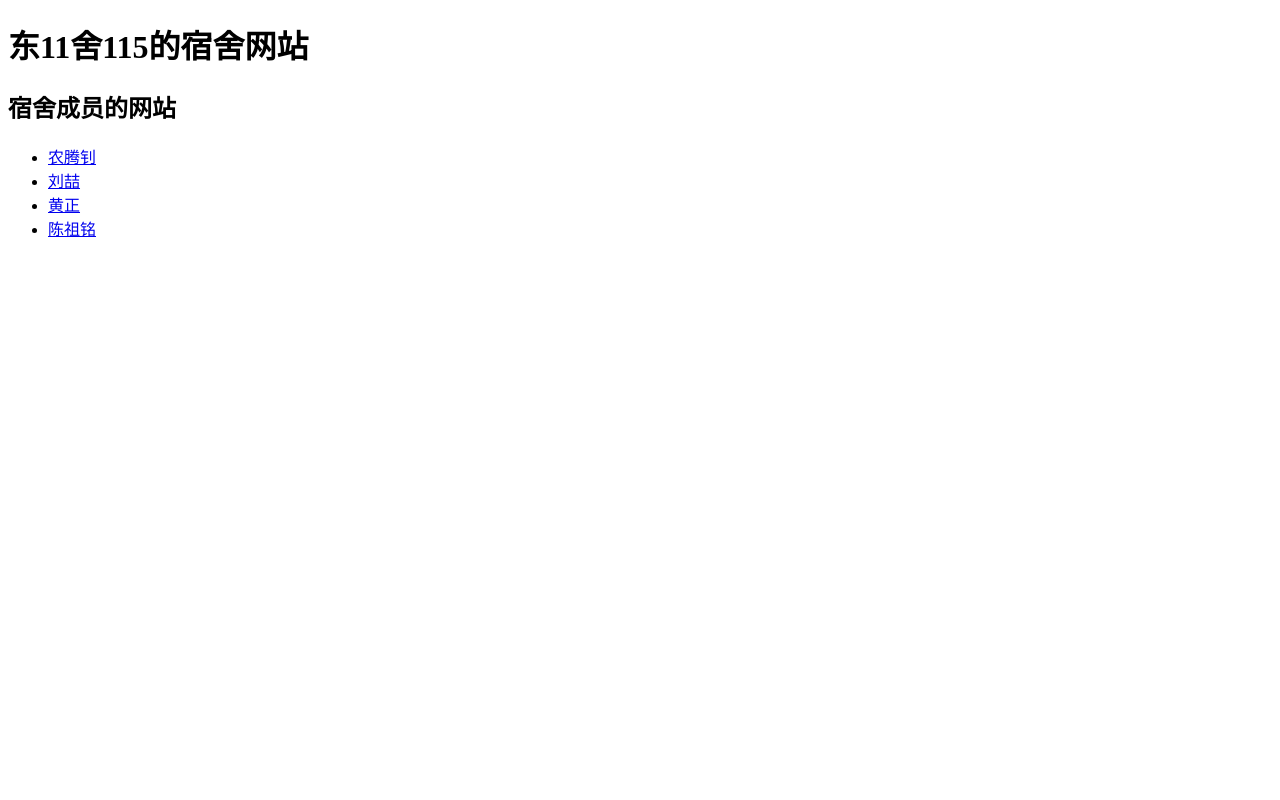
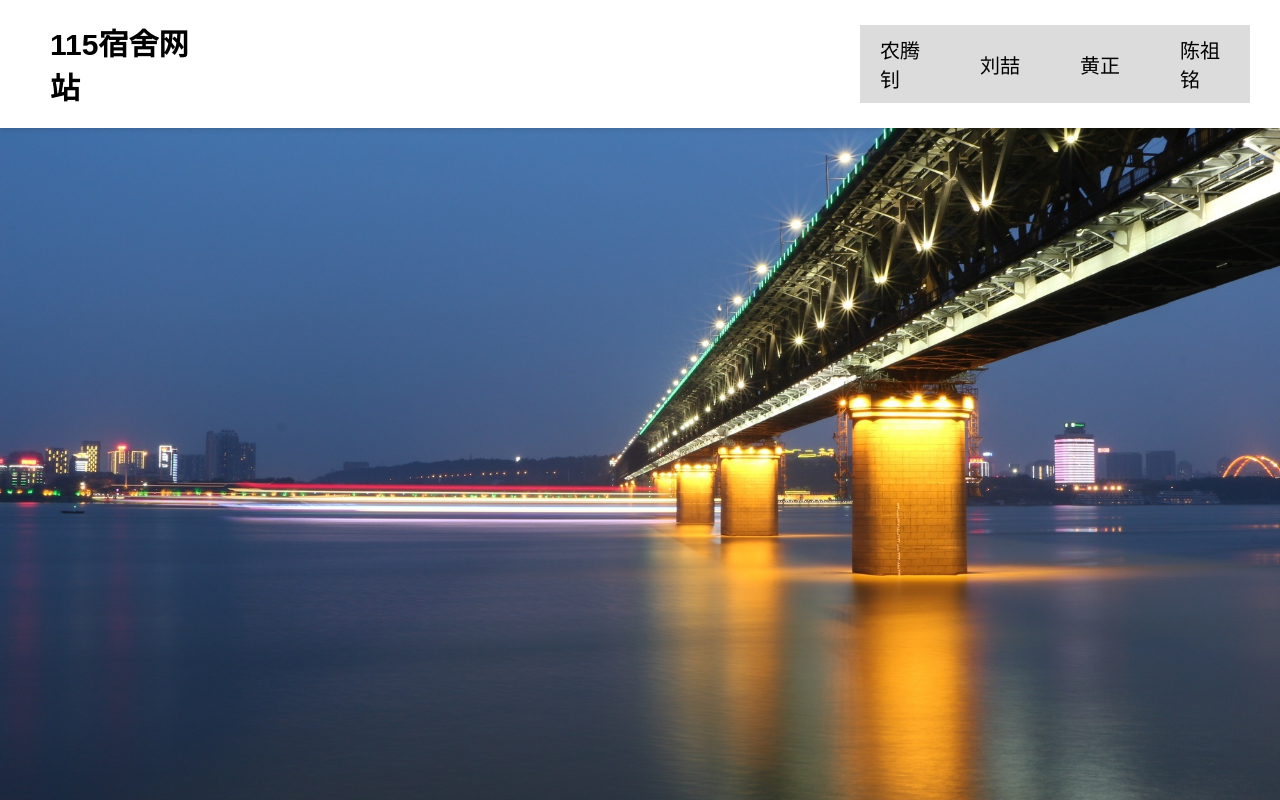
Before and after one commit to FIY-pc/dorm_website, a plain HTML site: page index.html in a window 1280 px wide. Drawn offline with Linux system fonts and the light colour scheme.

Commit message:
Update website

```diff
--- a/css/index.css
+++ b/css/index.css
@@ -0,0 +1,74 @@
+* {
+    margin: 0;
+    padding: 0;
+    box-sizing: border-box;
+}
+
+body {
+    font-family: 'Arial', sans-serif;
+    background-color: #615656;
+    background-image: url("../images/bg.jpg");
+    background-repeat: no-repeat;
+    background-attachment: fixed;
+    background-size: cover;
+}
+
+.navbar {
+    display: flex;
+    justify-content: space-between;
+    align-items: center;
+    background-color: #ffffff;
+    padding: 0 30px;
+    gap: 50vw;
+    box-shadow: 0 2px 4px rgba(0, 0, 0, 0.1);
+}
+
+.nav-left{
+    flex: 1;
+    font-size: 30px;
+    padding: 20px;
+    font-weight: bold;
+    cursor: pointer;
+    text-decoration: none;
+}
+
+.nav-left a{
+    color: black;
+    text-decoration: none;
+    transition: 0.3s;
+}
+
+.nav-right a {
+    color: black;
+    text-decoration: none;
+    transition: 0.3s;
+}
+
+.nav-left a:hover {
+    color: #e47426;
+    text-decoration: none;
+}
+
+.nav-right a:hover{
+    text-decoration: none;
+    color: #ffffff;
+}
+
+
+.nav-right ul{
+    display: flex;
+    justify-content: space-between;
+    align-items: center;
+    background-color: #dddcdc;
+    gap: 10px;
+}
+
+.nav-right ul li{
+    flex: 1;
+    font-size: 20px;
+    padding: 10px 20px;
+    list-style: none;
+    cursor: pointer;
+    text-decoration: none;
+    transition: 0.3s;
+}
--- a/index.html
+++ b/index.html
@@ -6,13 +6,18 @@
     <link rel="stylesheet" href="css/index.css">
 </head>
 <body>
-    <h1>东11舍115的宿舍网站</h1>
-    <h2>宿舍成员的网站</h2>
-    <ul>
-        <li class="member"><a href="index.html">农腾钊</a></li>
-        <li class="member"><a href="index.html">刘喆</a></li>
-        <li class="member"><a href="index.html">黄正</a></li>
-        <li class="member"><a href="index.html">陈祖铭</a></li>
-    </ul>
+    <nav class="navbar">
+        <div class="nav-left">
+            <a href="index.html">115宿舍网站</a>
+        </div>
+        <div class="nav-right">
+            <ul>
+                <li class="member"><a href="https://fiy-pc.github.io/my-website/">农腾钊</a></li>
+                <li class="member"><a href="https://vacbo9527.github.io/Website/lz911">刘喆</a></li>
+                <li class="member"><a href="https://255792417.github.io/personal-web/hz903">黄正</a></li>
+                <li class="member"><a href="index.html">陈祖铭</a></li>
+            </ul>
+        </div>
+    </nav>
 </body>
 </html>
```
Also changed, not shown: images/bg.jpg (added).
